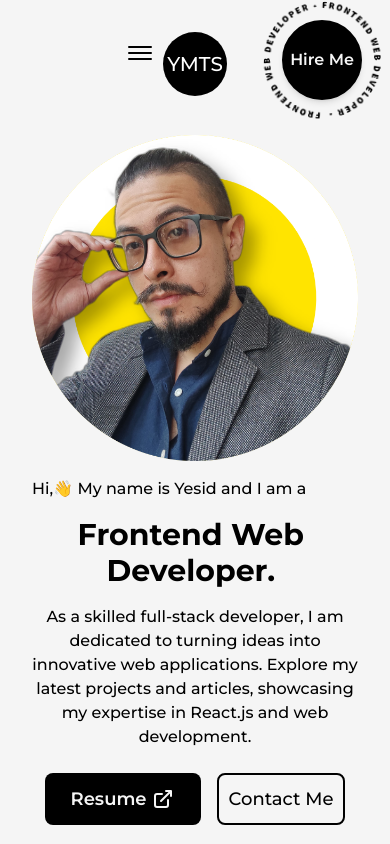
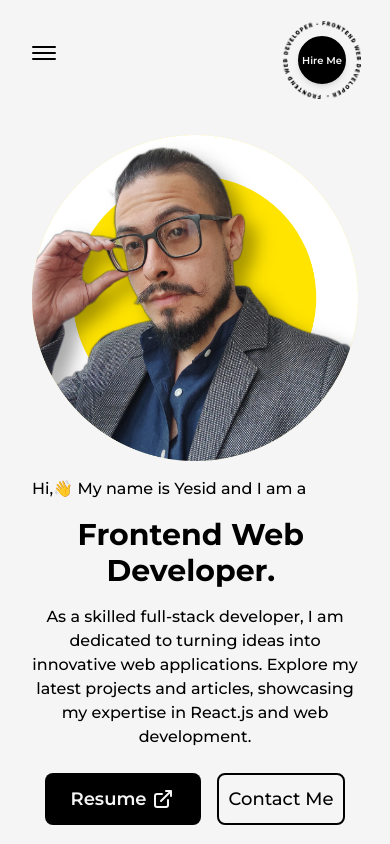
Before and after one commit to MauricioSuescun/portfolio-v2, a Next.js app: page / in a window 390 px wide. Shown: the top 844 px of the page. Built offline with nearby package versions, Linux system fonts and the light colour scheme.

Commit message:
responsive navbar

```diff
--- a/src/components/HireMe.js
+++ b/src/components/HireMe.js
@@ -6,13 +6,13 @@ import { motion } from "framer-motion";
 const MotionLink = motion(Link);
 const HireMe = () => {
   return (
-    <div className="fixed right-4 bottom-[-12rem] flex items-center justify-center overflow-hidden md:right-1 md:left-auto md:top-[-15rem] md:w-32 md:bottom-auto">
-      <div className="w-48 h-auto flex items-center justify-center relative">
+    <div className="fixed right-4 bottom-[-12rem] flex items-center justify-center overflow-hidden md:right-1 md:left-auto md:top-[-15rem] md:bottom-auto md:w-32 md:absolute">
+      <div className="w-48 h-auto flex items-center justify-center relative md:w-32">
         <SvgComponent
           className={"fill-black animate-spin-slow dark:fill-light"}
         />
         <MotionLink
-          className="flex items-center justify-center absolute left-1/2 top-1/2 -translate-x-1/2 -translate-y-1/2 bg-dark text-light shadow-md border-2 border-solid border-dark w-20 h-20 font-semibold rounded-full  hover:bg-light hover:text-dark dark:bg-light dark:text-black hover:dark:bg-dark hover:dark:text-light hover:dark:border-light"
+          className="flex items-center justify-center absolute left-1/2 top-1/2 -translate-x-1/2 -translate-y-1/2 bg-dark text-light shadow-md border-2 border-solid border-dark w-20 h-20 font-semibold rounded-full  hover:bg-light hover:text-dark dark:bg-light dark:text-black hover:dark:bg-dark hover:dark:text-light hover:dark:border-light md:w-12 md:h-12 md:text-[10px]"
           href="mailto:mautorres15@hotmail.com"
           whileHover={{
             backgroundColor: [
--- a/src/components/Navbar.js
+++ b/src/components/Navbar.js
@@ -62,7 +62,7 @@ const Navbar = () => {
   };
 
   return (
-    <header className="w-full px-32 pt-4 font-medium flex items-center justify-between dark:text-light">
+    <header className="w-full px-32 pt-4 font-medium flex items-center justify-between dark:text-light relative z-10 lg:px-16 md:px-12 sm:px-8">
       <button
         className="flex-col justify-center items-center hidden lg:flex"
         onClick={handleClick}
@@ -222,7 +222,7 @@ const Navbar = () => {
         </motion.div>
       ) : null}
 
-      <div className="absolute left-[50%] top-2 translate-x-[-50%]">
+      <div className="absolute left-[50%] top-2 translate-x-[-50%] hidden">
         <Logo />
       </div>
     </header>
```
